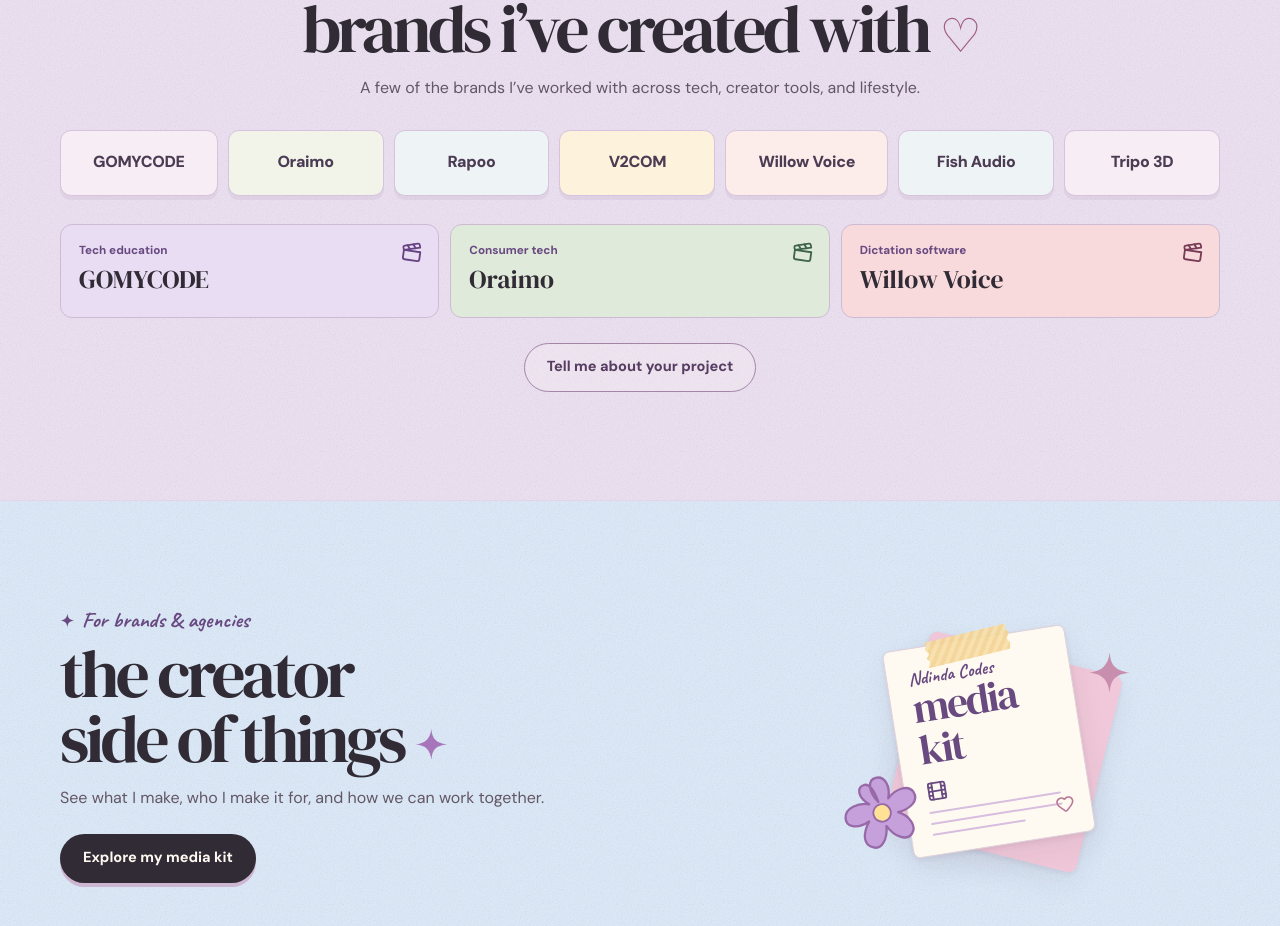
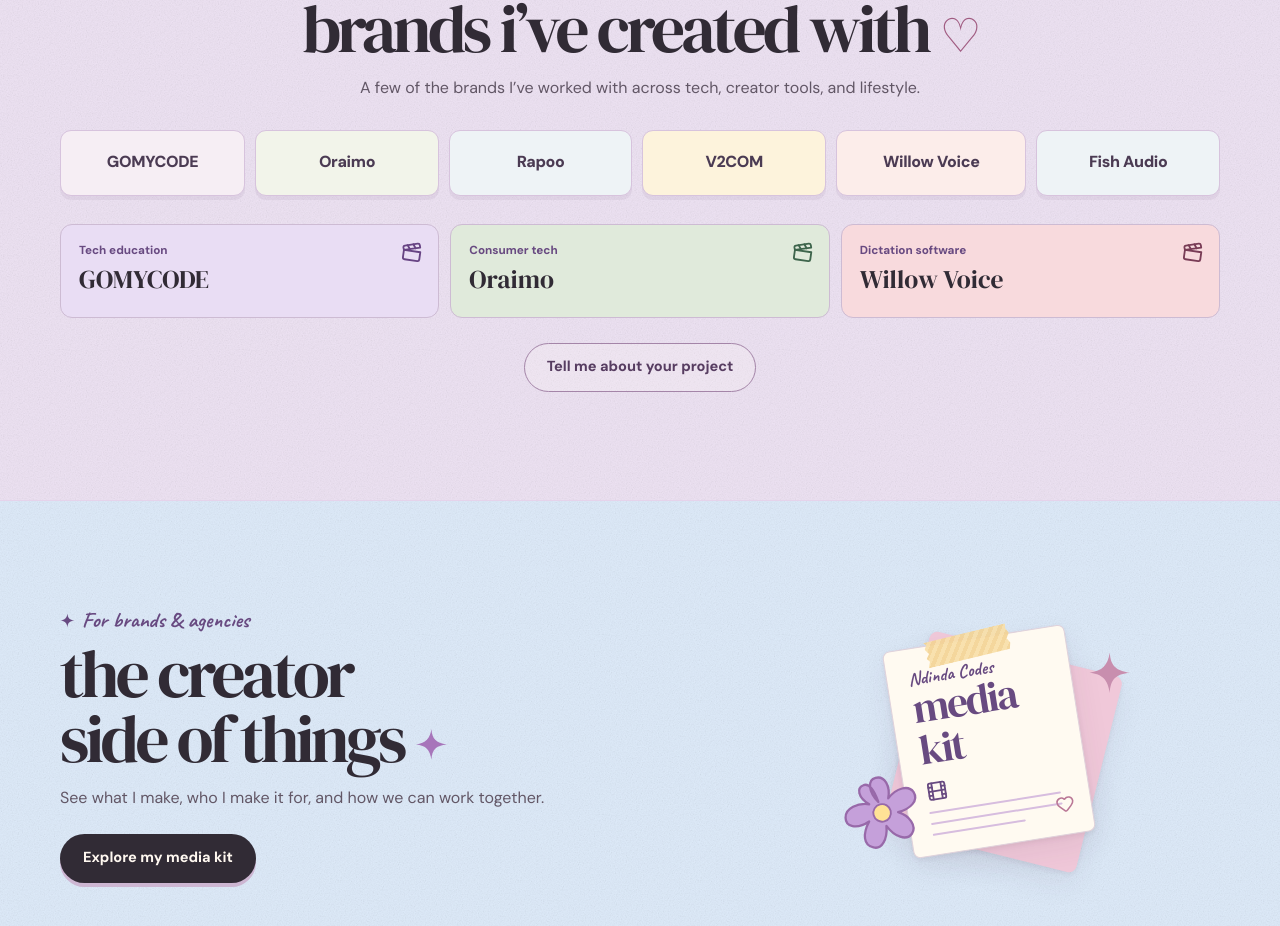
Before and after one commit to Diana-nyamai/creatorportfolio, a Next.js app: page / in a window 1280 px wide. Shown: the part 3100-4026 px from the top of the page. Built offline with nearby package versions, Linux system fonts and the light colour scheme; no server answers.

Commit message:
Remove Tripo 3D from portfolio

```diff
--- a/src/data/brands.ts
+++ b/src/data/brands.ts
@@ -13,5 +13,4 @@ export const brands: Brand[] = [
   { name: "V2COM", color: "yellow" },
   { name: "Willow Voice", color: "rose", featured: { field: "Dictation software" } },
   { name: "Fish Audio", color: "blue" },
-  { name: "Tripo 3D", color: "lilac" },
 ];
```
